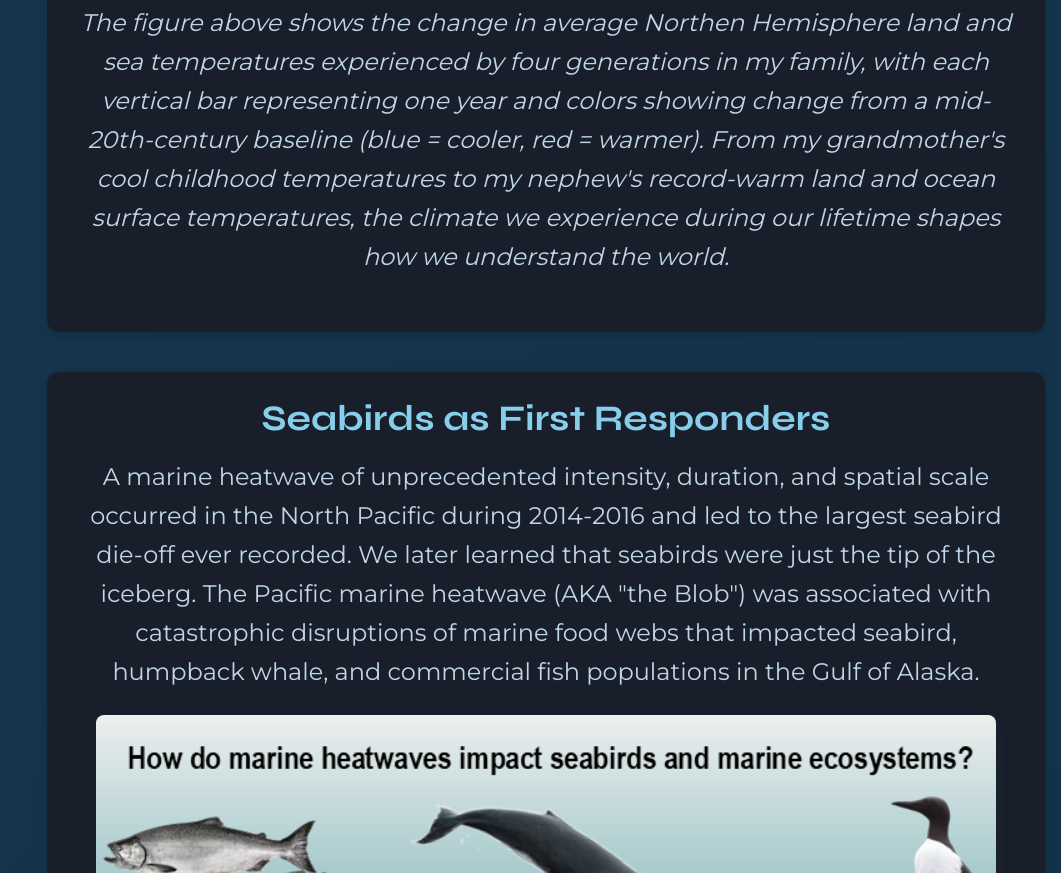
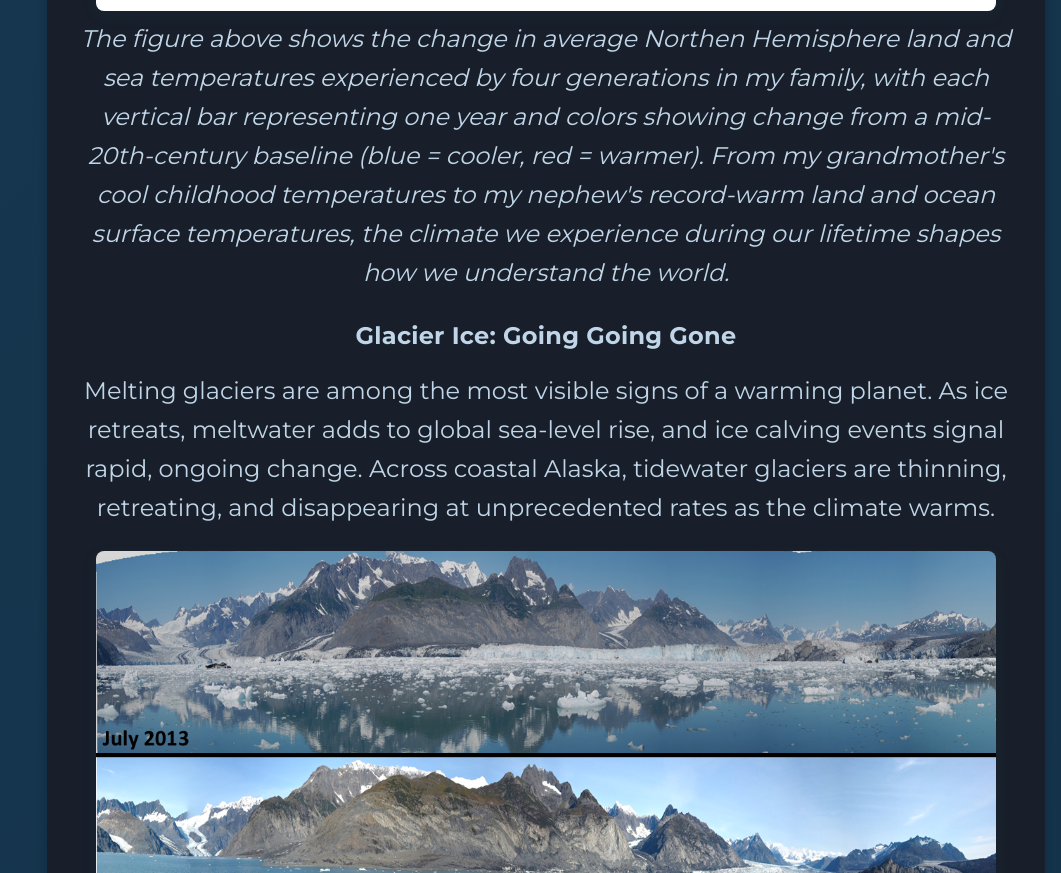
Before and after one commit to yarimitsu/oceanbight, a plain HTML site: page index.html in a window 1280 px wide. Shown: the part 1927-2800 px from the top of the page, without its empty margins (219-1280 px from the left). Drawn offline with Linux system fonts and the light colour scheme.

Commit message:
Columbia

```diff
--- a/index.html
+++ b/index.html
@@ -69,7 +69,12 @@
                         red = warmer). From my grandmother's cool childhood temperatures to my nephew's record-warm land
                         and ocean surface temperatures, the climate we experience during our lifetime shapes how we
                         understand the world.</p>
-                </div>
+                        <p class="project-subheading"><strong>Glacier Ice: Going Going Gone</strong></p>
+                <p>Melting glaciers are among the most visible signs of a warming planet. As ice retreats, meltwater adds to global sea-level rise, and ice calving events signal rapid, ongoing change. Across coastal Alaska, tidewater glaciers are thinning, retreating, and disappearing at unprecedented rates as the climate warms.</p>
+                <img src="images/climate-glacier-ice-going-going-gone.png" alt="Columbia Bay, Prince William Sound Alaska" class="project-example">
+                <p class="figure-caption">Columbia Glacier in Prince William Sound, Alaska has been retreating rapidly for decades. Since the 1980's this tidewater glacier has lost more than half of it's thickness and volume. These images show the changes that have occurred in ice thickness and extent between July 2013 (top) and September 2019 (bottom), which spanned the period before and after the multiyear marine heatwave "the Blob". Learn more about the Columbia Glacier Retreat from the <a
+                    href="https://earthobservatory.nasa.gov/world-of-change/ColumbiaGlacier" target="_blank">World of Change: Columbia Glacier</a>. Photos: Mayumi Arimitsu</p>
+        </div>
 
                 <div class="project-card fade-in" id="seabirds-first-responders">
                     <h3>Seabirds as First Responders</h3>
--- a/styles.css
+++ b/styles.css
@@ -892,8 +892,8 @@ section h2,
     color: #f3f6fa;
     border-radius: var(--border-radius-md);
     box-shadow: 0 2px 8px rgba(0, 0, 0, 0.18);
-    padding: var(--space-lg) var(--space-xl) calc(var(--space-xl) + var(--space-sm)) var(--space-xl);
-    margin-bottom: calc(var(--space-xl) + var(--space-sm));
+    padding: calc(var(--space-xl) + var(--space-sm)) var(--space-xl) calc(var(--space-xl) + var(--space-sm)) var(--space-xl);
+    margin-bottom: calc(var(--space-2xl) + var(--space-lg));
     text-align: center;
     width: 100%;
     max-width: 1800px;
@@ -961,7 +961,7 @@ section h2,
 
 /* Project subheading styling */
 .project-subheading {
-    font-size: calc(var(--font-size-3xl) + 0.25rem);
+    font-size: var(--font-size-3xl);
     font-weight: 700;
     color: var(--primary-color);
     margin: var(--space-lg) 0 var(--space-md) 0;
@@ -996,7 +996,7 @@ section h2,
     }
 
     .project-subheading {
-        font-size: calc(var(--font-size-4xl) + 0.25rem);
+        font-size: var(--font-size-4xl);
     }
 
     .figure-caption {
```
Also changed, not shown: images/ColumbiaBay_13-19.png (added), images/climate-glacier-ice-going-going-gone.png (added), 1 other file.
